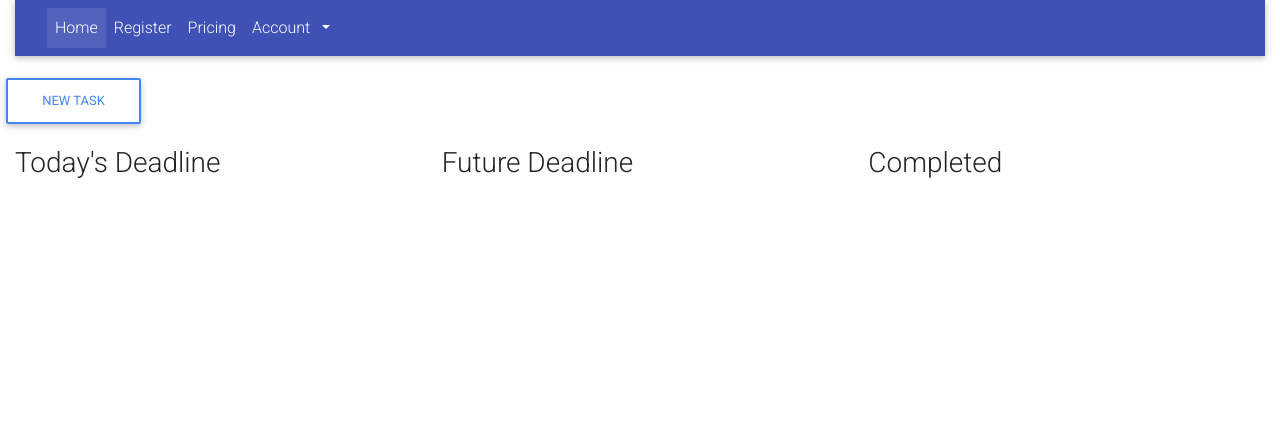
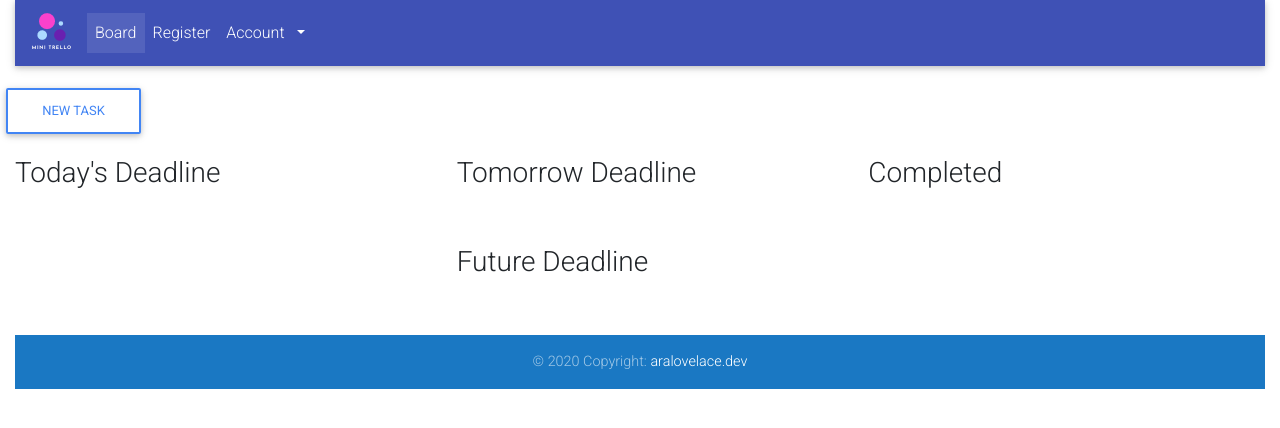
Before and after one commit to aralovelace/my-simple-trello, a React (Create React App) app: page / in a window 1280 px wide. Shown: the top 428 px of the page. Built offline with nearby package versions, Linux system fonts and the light colour scheme.

Commit message:
Add Tasks due tomorrow  & Footer
- Tasks due tomorrow
- Add Footer
- add beautification

```diff
--- a/src/App.js
+++ b/src/App.js
@@ -3,9 +3,11 @@ import TodayList from "./Components/TodayList";
 import FutureList from "./Components/FutureList";
 import CreateTaskForm from "./Components/CreateTaskForm";
 import tasksStore from "./Stores/TasksStore";
-import {MDBContainer, MDBRow} from "mdbreact";
+import {MDBCol, MDBContainer, MDBRow} from "mdbreact";
 import CompletedList from "./Components/CompletedList";
 import Header from "./Components/Common/Header";
+import Footer from "./Components/Common/Footer";
+import TomorrowList from "./Components/Common/TomorrowList";
 
 
 class App extends Component {
@@ -20,14 +22,16 @@ class App extends Component {
     return (
         <MDBContainer fluid>
             <Header />
-
             <CreateTaskForm />
             <MDBRow>
                 <TodayList/>
+                <MDBCol md="4">
+                    <TomorrowList />
                     <FutureList/>
+                </MDBCol>
                 <CompletedList/>
-
             </MDBRow>
+            <Footer />
       </MDBContainer>
 
 
--- a/src/Components/Common/Footer.js
+++ b/src/Components/Common/Footer.js
@@ -0,0 +1,17 @@
+import React from "react";
+import { MDBContainer, MDBFooter} from "mdbreact";
+
+const Footer = () => {
+    return (
+        <MDBFooter color="blue" className="font-small mt-lg-5">
+                <MDBContainer fluid className="footer-copyright text-center py-3">
+                    &copy; {new Date().getFullYear()} Copyright: <a href="https://aralovelace.dev"> aralovelace.dev </a>
+                </MDBContainer>
+
+        </MDBFooter>
+
+    );
+
+}
+
+export default Footer;
--- a/src/Components/Common/Header.js
+++ b/src/Components/Common/Header.js
@@ -6,7 +6,6 @@ import {
     MDBDropdown,
     MDBDropdownItem, MDBDropdownMenu,
     MDBDropdownToggle,
-    MDBFormInline,
     MDBNavbar,
     MDBNavbarBrand,
     MDBNavbarNav,
@@ -29,19 +28,23 @@ class Header extends Component {
         return (<Router>
             <MDBNavbar color="indigo" dark expand="md">
                 <MDBNavbarBrand>
+                    <img
+                        src="/logo.png"
+                        width="40"
+                        height="40"
+                        className="d-inline-block align-top"
+                        alt="logo"
 
+                    />
                 </MDBNavbarBrand>
                 <MDBNavbarToggler onClick={this.toggleCollapse} />
                 <MDBCollapse id="navbarCollapse3" isOpen={this.state.isOpen} navbar>
                     <MDBNavbarNav left>
                         <MDBNavItem active>
-                            <MDBNavLink to="#!">Home</MDBNavLink>
+                            <MDBNavLink to="#!">Board</MDBNavLink>
                         </MDBNavItem>
                         <MDBNavItem>
                             <MDBNavLink to="#!">Register</MDBNavLink>
-                        </MDBNavItem>
-                        <MDBNavItem>
-                            <MDBNavLink to="#!">Pricing</MDBNavLink>
                         </MDBNavItem>
                         <MDBNavItem>
                             <MDBDropdown>
--- /dev/null
+++ b/src/Components/Common/TomorrowList.js
@@ -0,0 +1,19 @@
+import React , {Component} from "react";
+import {MDBCol, MDBContainer, MDBListGroup} from "mdbreact";
+import {observer} from "mobx-react";
+import tasksStore from "../../Stores/TasksStore";
+import Task from "../Task";
+
+class TomorrowList extends Component {
+    render() {
+        let tasks =tasksStore.tomorrowTasks.map(task => <Task task={task} key={task.title} />);
+        return (
+            <MDBContainer>
+                <h3>Tomorrow Deadline</h3>
+                <MDBListGroup>{tasks}</MDBListGroup>
+            </MDBContainer>
+        );
+    }
+}
+
+export default observer(TomorrowList);
--- a/src/Components/CreateTaskForm.js
+++ b/src/Components/CreateTaskForm.js
@@ -79,7 +79,7 @@ class CreateTaskForm extends Component {
                         value={this.state.labels}
                         onChange={this.labelSelect.bind(this)}
                     />
-                    <Datetime
+                    <Datetime className="mt-3"
                         defaultValue="Optional Due Date"
                         value={this.state.due}
                         onChange={momentObj => {
--- a/src/Components/FutureList.js
+++ b/src/Components/FutureList.js
@@ -2,17 +2,17 @@ import React, { Component } from "react";
 import Task from "./Task";
 import tasksStore from "../Stores/TasksStore";
 import { observer} from "mobx-react";
-import {MDBCol, MDBListGroup} from "mdbreact";
+import { MDBContainer, MDBListGroup} from "mdbreact";
 
 
 class FutureList extends Component {
     render() {
         let tasks =tasksStore.futureTasks.map(task => <Task task={task} key={task.title} />);
         return (
-            <MDBCol md="4">
+            <MDBContainer className="mt-5">
                 <h3>Future Deadline</h3>
                 <MDBListGroup>{tasks}</MDBListGroup>
-            </MDBCol>
+            </MDBContainer>
         );
     }
 
--- a/src/Components/Task.js
+++ b/src/Components/Task.js
@@ -47,9 +47,9 @@ class Task extends Component {
 
         let dueDate;
       if (this.props.task.due)
-          dueDate = <span>- {this.props.task.due.fromNow()}</span>;
+          dueDate = <span className="light-blue-text"> {this.props.task.due.fromNow()}</span>;
       return (
-          <MDBListGroupItem>
+          <MDBListGroupItem className="border-info">
               <MDBModal
                 modalStyle="danger"
                 className="text-white"
@@ -86,8 +86,8 @@ class Task extends Component {
                                   />
                           </div>
                       </div>
-                      <div className="flex-grow-1 p-3 text-wrap">
-                          <h5 className="mb-1"> {this.props.task.title}</h5>
+                      <div className="flex-grow-1 pb-3 pt-3 text-wrap">
+                          <h5 className="mb-1 deep-purple-text"><strong>{this.props.task.title}</strong></h5>
                       </div>
                   </div>
                   <div>
@@ -98,7 +98,9 @@ class Task extends Component {
                   </div>
               </div>
               <p className="mb-1">{this.props.task.details}</p>
-              <p className="mb-1">{dueDate}</p>
+              <div className="mb-3 mt-3">
+                  Due: {dueDate}
+              </div>
               <div className="flex-row mb-2">{labels}</div>
           </MDBListGroupItem>
       );
--- a/src/Stores/TasksStore.js
+++ b/src/Stores/TasksStore.js
@@ -9,6 +9,7 @@ class TasksStore {
     pendingTasks = [];
     todayTasks = [];
     futureTasks = [];
+    tomorrowTasks = [];
     doneTasks = [];
 
 
@@ -22,10 +23,19 @@ class TasksStore {
         };
         this.idCounter++;
         this.pendingTasks.push(newTask);
-        if (due && due.isAfter(moment(),"day")) {
+        console.log(due.diff(moment(),"day"));
+        if (due &&
+            (due.diff(moment(), 'day') === 1)
+        ) {
+            let tasks = this.tomorrowTasks;
+            tasks.push(newTask);
+            this.tomorrowTasks = tasks
+
+        } else if (due && due.isAfter(moment(),"day")) {
             let tasks = this.futureTasks;
             tasks.push(newTask);
             this.futureTasks = tasks
+
         } else {
             let tasks = this.todayTasks;
             tasks.push(newTask);
@@ -36,6 +46,7 @@ class TasksStore {
 
     deleteTask = taskId => {
         this.todayTasks = this.todayTasks.filter(item => item.id !== taskId);
+        this.tomorrowTasks = this.tomorrowTasks.filter(item => item.id !== taskId);
         this.futureTasks = this.futureTasks.filter(item => item.id !== taskId);
         this.pendingTasks = this.pendingTasks.filter(item => item.id !== taskId);
         this.doneTasks = this.doneTasks.filter(item => item.id !== taskId);
@@ -45,6 +56,7 @@ class TasksStore {
     checkTask = taskId => {
         let task = this.pendingTasks.find(item => item.id === taskId);
         this.pendingTasks = this.pendingTasks.filter (item => item.id !== taskId);
+        this.tomorrowTasks = this.tomorrowTasks.filter(item => item.id !== taskId);
         this.todayTasks = this.todayTasks.filter (item => item.id !== taskId);
         this.futureTasks = this.futureTasks.filter(item => item.id !== taskId)
         this.doneTasks.push(task);
@@ -55,6 +67,7 @@ class TasksStore {
     updateLocalStorage = () => {
         let tasks = JSON.stringify({
             todayTasks: this.todayTasks,
+            tomorrowTasks: this.tomorrowTasks,
             futureTasks: this.futureTasks,
             pendingTasks: this.pendingTasks,
             doneTasks: this.doneTasks,
@@ -71,6 +84,9 @@ class TasksStore {
             tasks.todayTasks.forEach(task => {
                 if (task.due) task.due = moment(task.due);
             });
+            tasks.tomorrowTasks.forEach(task => {
+                if (task.due) task.due = moment(task.due);
+            });
             tasks.futureTasks.forEach(task => {
                 if (task.due) task.due = moment (task.due)
             });
@@ -82,6 +98,7 @@ class TasksStore {
             });
 
             this.todayTasks = tasks.todayTasks;
+            this.tomorrowTasks = tasks.tomorrowTasks;
             this.futureTasks = tasks.futureTasks;
             this.pendingTasks = tasks.pendingTasks;
             this.doneTasks = tasks.doneTasks;
@@ -95,7 +112,8 @@ class TasksStore {
 decorate(TasksStore, {
     todayTasks: observable,
     futureTasks: observable,
-    doneTasks: observable
+    doneTasks: observable,
+    tomorrowTasks: observable
 });
 
 const tasksStore = new TasksStore();
```
Also changed, not shown: public/logo.png (added). Lines whose indentation alone changed are shown as unchanged.
